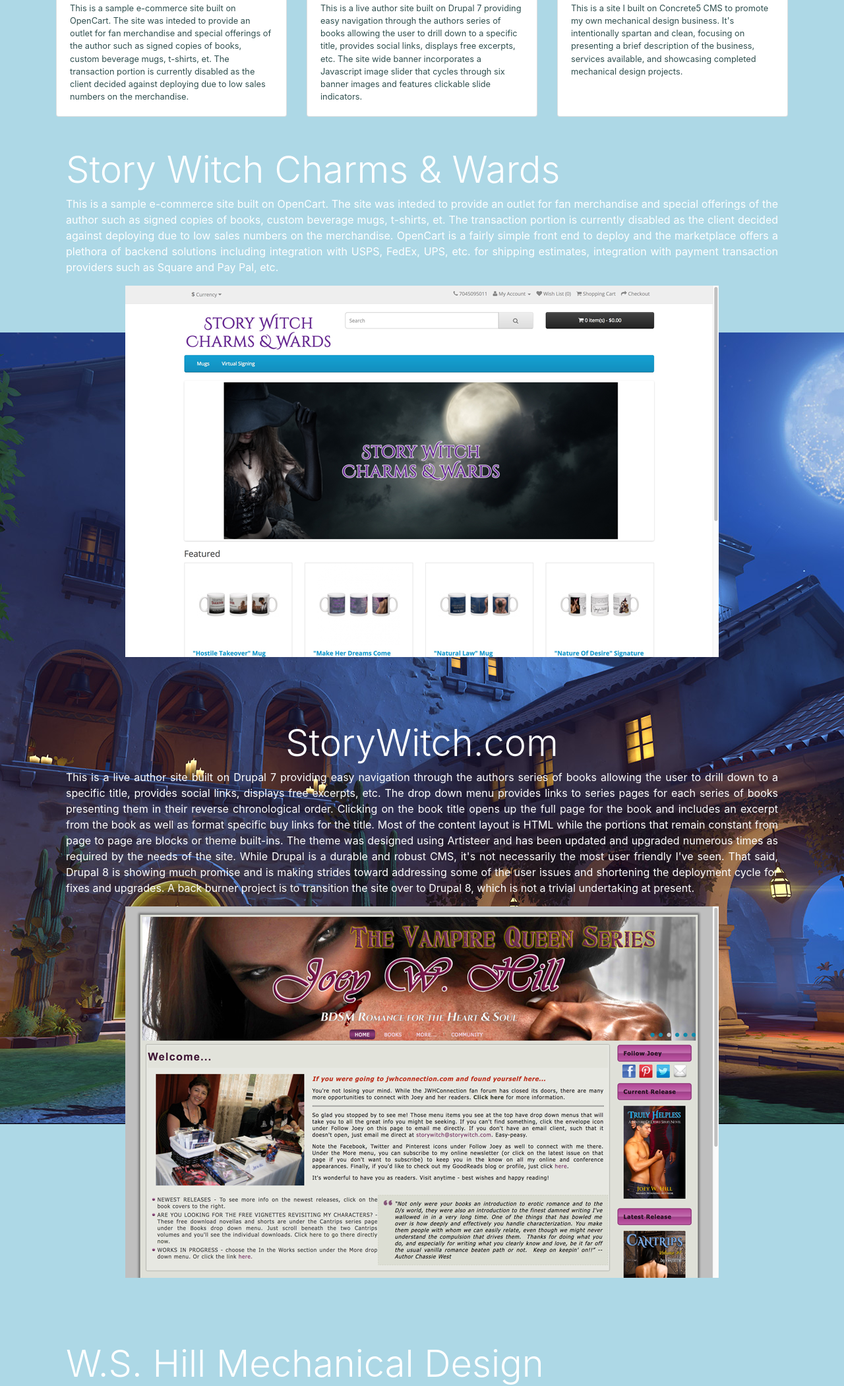
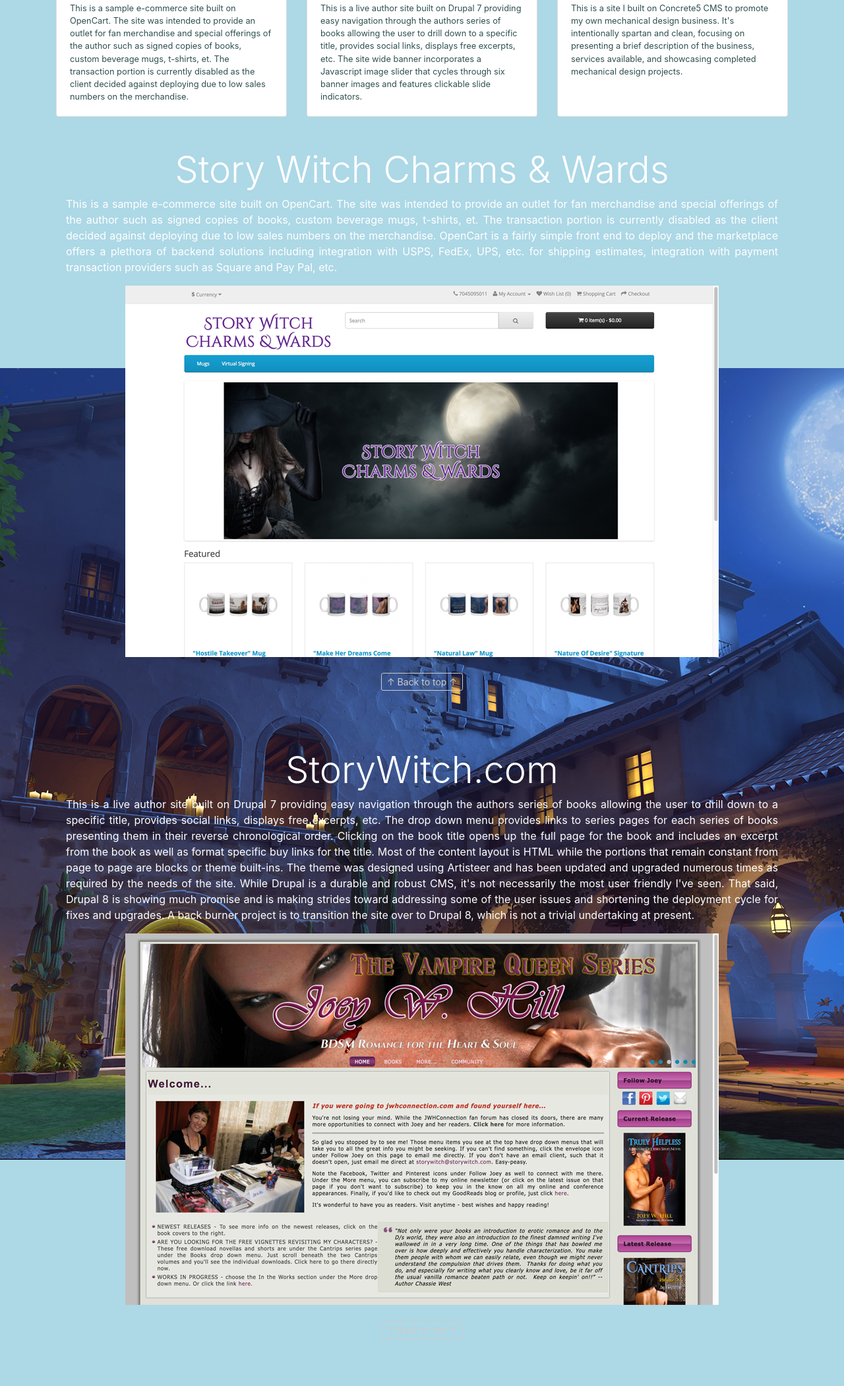
Before and after one commit to wshill/wshill.github.io, a plain HTML site: page index.html in a window 1280 px wide. Shown: the part 624-2725 px from the top of the page at 66% size. Drawn offline with nearby package versions, Linux system fonts and the light colour scheme; a script that the page names is missing.

Commit message:
Added "Back To Top" links
Added back to top links in footers of project sections. Still need to
add Contact/About Me section.

```diff
--- a/css/style.css
+++ b/css/style.css
@@ -8,6 +8,10 @@ body {
     height: auto;
     max-width: 100%;
     padding-top: 50px;
+}
+
+footer {
+    padding: 1.5rem;
 }
 
 .cover-caption {
@@ -31,7 +35,6 @@ body {
 }
 
 .project {
-    padding-bottom: 50px;
     /* Provide clearance for fixed navbar (50px) */
     padding-top: 50px;
 }
--- a/index.html
+++ b/index.html
@@ -1,4 +1,4 @@
-<!doctype html>
+<!DOCTYPE html>
 <html lang="en">
 
 <head>
@@ -35,7 +35,7 @@
                     <a href="#" class="nav-link disabled"><i class="fa fa-info-circle"></i></a>
                 </li>
 
-                <!--Navbar Dropdown Project List-->
+                <!--Navbar drop down Project List-->
                 <li class="nav-item dropdown">
                     <a class="nav-link dropdown-toggle" href="#" id="dropdown01" data-toggle="dropdown" aria-haspopup="true" aria-expanded="false">Projects</a>
                     <div class="dropdown-menu" aria-labelledby="dropdown01">
@@ -48,7 +48,7 @@
 
             <!--Search Form-->
             <form action="" class="form-inline my2 my-lg-0">
-                <!--Disabled until I can figure out how to implement an actual search function on the page or I decide to omit it from the navbar, whichever happens first.-->
+                <!--TODO: Disabled until I can figure out how to implement an actual search function on the page or I decide to omit it from the navbar, whichever happens first.-->
                 <input type="text" class="form-control mr-sm-2" placeholder="Search" disabled>
                 <i class="fa fa-search fa-inverse"></i>
             </form>
@@ -84,7 +84,7 @@
                                 <a href="#opencart"><img src="/images/charms.png" alt="open cart project thumbnail" class="card-img-top img-thumbnail"></a>
                                 <div class="card-block">
                                     <h5 class="card-title">OpenCart</h5>
-                                    <p class="card-text">This is a sample e-commerce site built on OpenCart. The site was inteded to provide an outlet for fan merchandise and special offerings of the author such as signed copies of books, custom beverage mugs, t-shirts, et. The transaction portion is currently disabled as the client decided against deploying due to low sales numbers on the merchandise.
+                                    <p class="card-text">This is a sample e-commerce site built on OpenCart. The site was intended to provide an outlet for fan merchandise and special offerings of the author such as signed copies of books, custom beverage mugs, t-shirts, et. The transaction portion is currently disabled as the client decided against deploying due to low sales numbers on the merchandise.
                                     </p>
                                 </div>
                             </div>
@@ -115,39 +115,50 @@
     </section>
 
     <!--OpenCart Project Section-->
-
     <section id="opencart" class="project">
-        <div class="container">
+        <div class="container text-center">
             <div class="col-sm-12">
                 <h1 class="display-4">Story Witch Charms &amp; Wards</h1>
-                <p class="text-justify">This is a sample e-commerce site built on OpenCart. The site was inteded to provide an outlet for fan merchandise and special offerings of the author such as signed copies of books, custom beverage mugs, t-shirts, et. The transaction portion is currently disabled as the client decided against deploying due to low sales numbers on the merchandise. OpenCart is a fairly simple front end to deploy and the marketplace offers a plethora of backend solutions including integration with USPS, FedEx, UPS, etc. for shipping estimates, integration with payment transaction providers such as Square and Pay Pal, etc.</p>
+                <p class="text-justify">This is a sample e-commerce site built on OpenCart. The site was intended to provide an outlet for fan merchandise and special offerings of the author such as signed copies of books, custom beverage mugs, t-shirts, et. The transaction portion is currently disabled as the client decided against deploying due to low sales numbers on the merchandise. OpenCart is a fairly simple front end to deploy and the marketplace offers a plethora of backend solutions including integration with USPS, FedEx, UPS, etc. for shipping estimates, integration with payment transaction providers such as Square and Pay Pal, etc.</p>
                 <a href="http://shop.storywitch.com" title="http://shop.storywitch.com"><img src="/images/charms-900px.png" alt="opencart project image" class="img-fluid mx-auto d-block"></a>
             </div>
+            <footer>
+                <p><a href="#top" class="btn btn-outline-secondary btn-sm" role="button">&uarr; Back to top &uarr;</a></p>
+            </footer>
         </div>
     </section>
 
     <!--Drupal Project Section-->
-
     <section id="drupal" class="project">
-        <div class="container">
+        <div class="container text-center">
             <div class="col text-center">
                 <h1 class="display-4">StoryWitch.com</h1>
                 <p class="text-justify">This is a live author site built on Drupal 7 providing easy navigation through the authors series of books allowing the user to drill down to a specific title, provides social links, displays free excerpts, etc. The drop down menu provides links to series pages for each series of books presenting them in their reverse chronological order. Clicking on the book title opens up the full page for the book and includes an excerpt from the book as well as format specific buy links for the title. Most of the content layout is HTML while the portions that remain constant from page to page are blocks or theme built-ins. The theme was designed using Artisteer and has been updated and upgraded numerous times as required by the needs of the site. While Drupal is a durable and robust CMS, it's not necessarily the most user friendly I've seen. That said, Drupal 8 is showing much promise and is making strides toward addressing some of the user issues and shortening the deployment cycle for fixes and upgrades. A back burner project is to transition the site over to Drupal 8, which is not a trivial undertaking at present.</p>
                 <a href="http://storywitch.com" title="http://storywitch.com"><img src="/images/storywitch-900px.png" alt="drupal project image" class="img-fluid mx-auto d-block"></a>
             </div>
+            <footer>
+                <p><a href="#top" class="btn btn-outline-secondary btn-sm" role="button">&uarr; Back to top &uarr;</a></p>
+            </footer>
+
         </div>
     </section>
 
     <!--Concrete5 Project Section-->
     <section id="concrete5" class="project">
-        <div class="container">
+        <div class="container text-center">
             <div class="col-sm-12">
                 <h1 class="display-4">W.S. Hill Mechanical Design</h1>
                 <p class="text-justify">This is a site I built on Concrete5 CMS to promote my own mechanical design business. It's intentionally spartan and clean, focusing on presenting a brief description of the business, services available, and showcasing completed mechanical design projects. Concrete5 showed a lot of promise early on, but seems to have lost it's way over the past few years, along with a considerable portion of it's user base. That said, it's still a very strong CMS and can handle most anything you can throw at it.</p>
                 <a href="http://wshill.com" title="http://wshill.com"><img src="/images/wshill-900px.png" alt="concrete5 project image" class="img-fluid mx-auto d-block"></a>
             </div>
+            <footer>
+                <a href="#top" class="btn btn-outline-secondary btn-sm" role="button">&uarr; Back to top &uarr;</a>
+            </footer>
         </div>
     </section>
+
+    <!--TODO:  Add 'About Me/Contact' form section and link to info icon in navbar.-->
+    <!--TODO:  Include 'return to top' link at the base of 'About Me/Contact' section.-->
 
     <!-- Script import section. -->
     <script src="https://ajax.googleapis.com/ajax/libs/jquery/3.1.1/jquery.min.js"></script>
```
